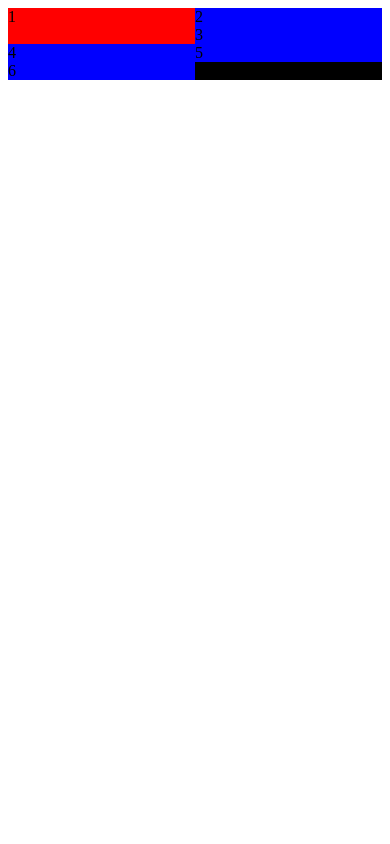
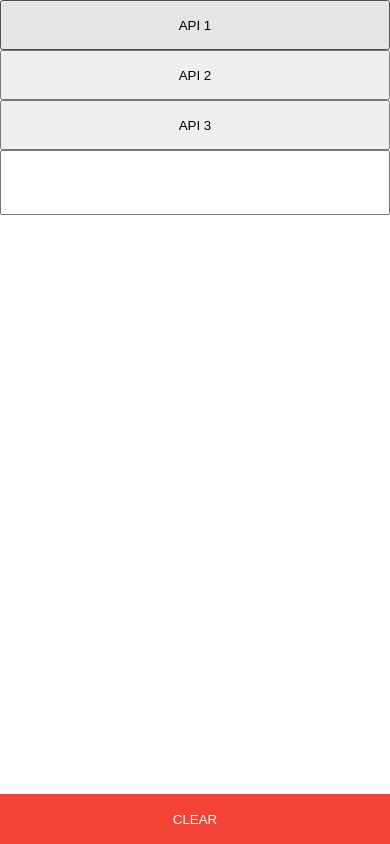
Before and after one commit to p200d/REST-and-Consume, a website: page index.html in a window 390 px wide. Drawn offline with Linux system fonts and the light colour scheme.

Commit message:
Basic HTML/CSS responsive layout done

```diff
--- a/index.html
+++ b/index.html
@@ -8,14 +8,21 @@
         <link rel="stylesheet" href="style.css">
     </head>
     <body>
-        <div class="grid">
-            <div class="item2x2">1</div>
-            <div class="item">2</div>
-            <div class="item">3</div>
-            <div class="item">4</div>
-            <div class="item">5</div>
-            <div class="item">6</div>
+        <div class="rootContainer">
+            <header>
+                <button>API 1</button>
+                <button>API 2</button>
+                <button>API 3</button>
+                <input type="text" maxlength="33"/>
+            <header>
+
+            <main>
+            </main>
         </div>
+
+        <footer>
+            <button>CLEAR</button>
+        </footer>
 
         <script src="index.js"></script>
     </body>
--- a/public/style.css
+++ b/public/style.css
@@ -1,19 +1,50 @@
-.grid {
-    display: grid;
-    grid-template-columns: 1fr 1fr;
-    grid-template-rows: min-content min-content;
-    background-color: black;
+body {
+    margin: 0;
+    height: 100%;
 }
 
-.item2x2 {
-/*     grid-row-start: 1;
-    grid-row-end: 3; */
-    grid-row: 1 / span 2;
-/*     grid-column-start: 1;
-    grid-column-end: 3; */
-    background-color: red;
+.rootContainer {
+    display: flex;
+    flex-direction: column;
 }
 
-.item {
-    background-color: blue;
+button {
+    height: 50px;
 }
+
+header {
+    display: grid;
+    grid-template-columns: auto auto auto;
+}
+
+input {
+    flex-basis: 100%;
+    padding: 16px;
+    font-size: 25px;
+    grid-area: 2 / 1 / span 1 / span 3;
+}
+
+@media (max-width: 800px) {
+    header {
+        display: flex;
+        flex-flow: column nowrap;
+    }
+}
+
+main {
+    flex-grow: 1;
+}
+
+footer {
+    width: 100%;
+    height: 50px;
+}
+
+footer > button {
+    position: fixed;
+    bottom: 0px;
+    width: 100%;
+    border: none;
+    color: white;
+    background-color: #f44336;
+}
```
